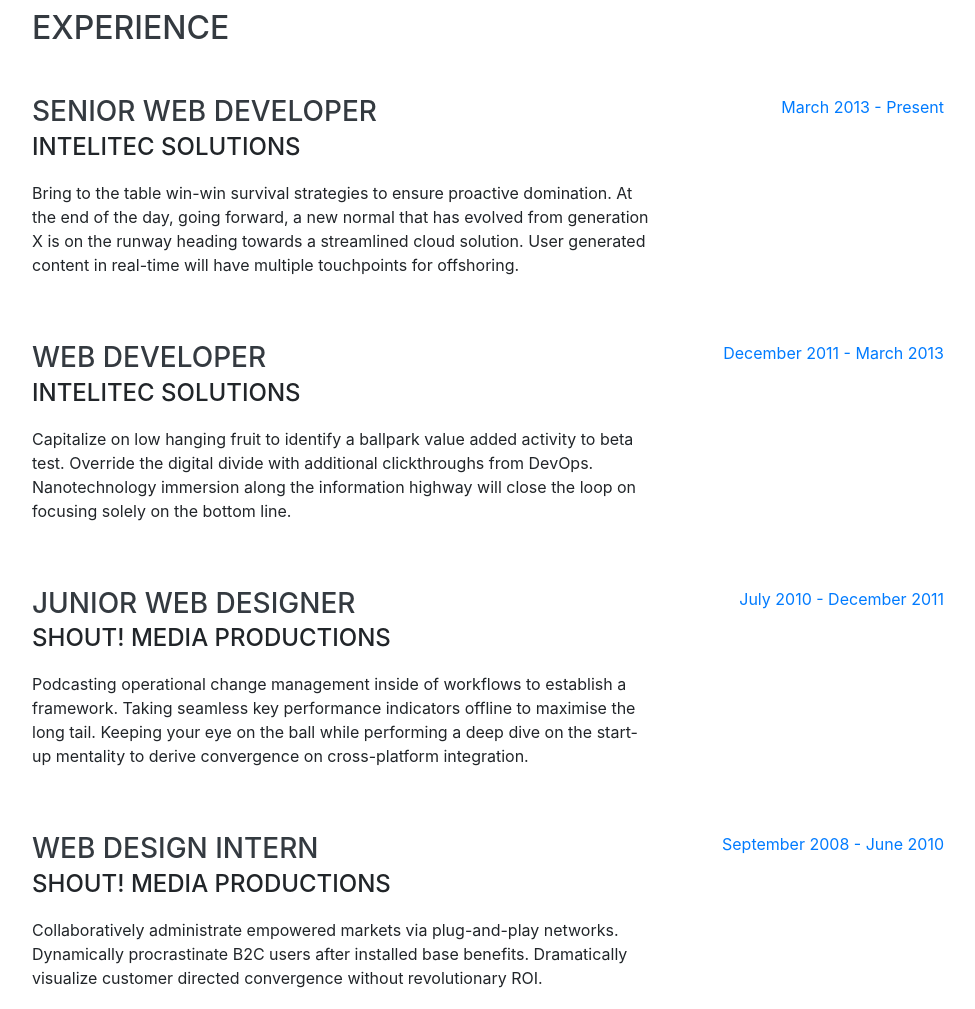
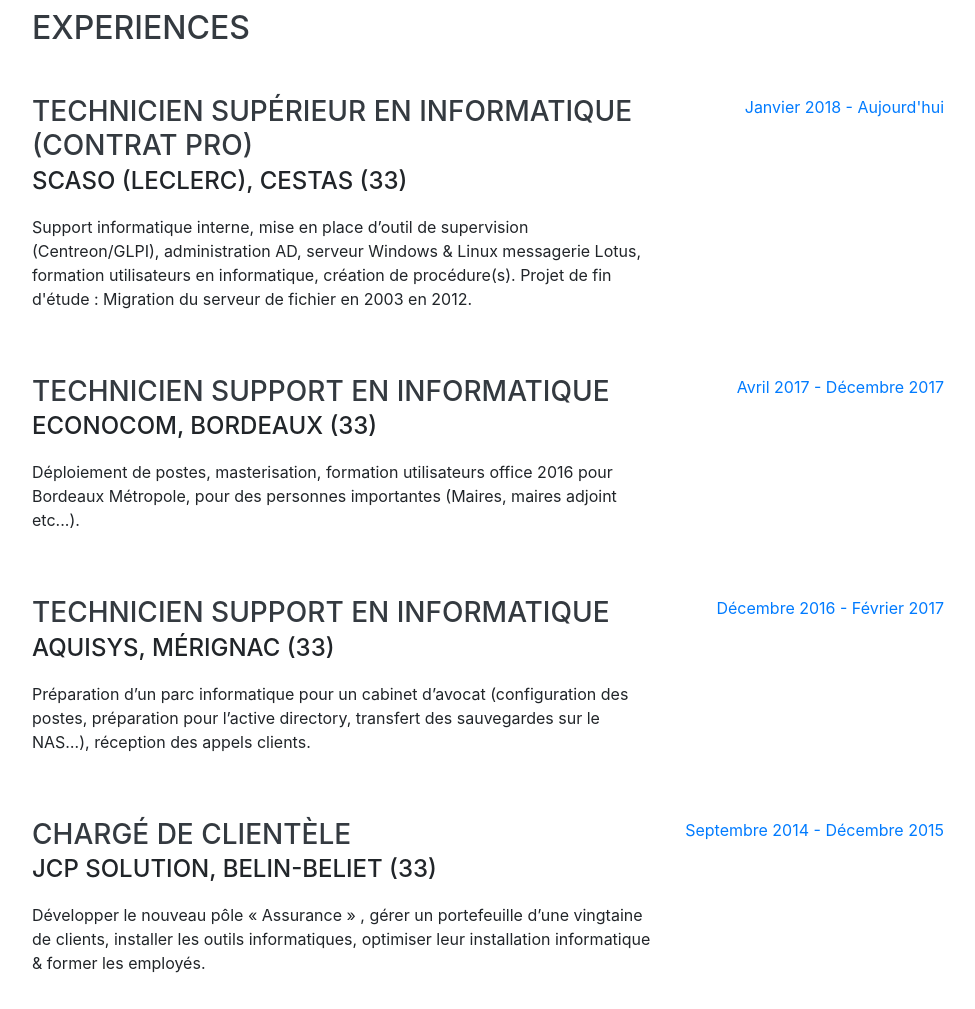
Before and after one commit to GitYarl/Gityarl.github.io, a website with bundled scripts: page index.html in a window 1280 px wide. Shown: the part 840-1849 px from the top of the page, without its empty margins (288-1263 px from the left). Built offline with nearby package versions, Linux system fonts and the light colour scheme; a web font is replaced by a local one.

Commit message:
Update index.html

```diff
--- a/index.html
+++ b/index.html
@@ -66,7 +66,7 @@
         <h1 class="mb-0">Stephen
           <span class="text-primary">Dufour</span>
         </h1>
-        <div class="subheading mb-5"> 28 ans | Permis B | Véhiculé | Bordelais ·
+        <div class="subheading mb-5"> 28 ans | Permis B | Véhiculé | Bordeaux ·
           <a href="mailto:dufostephen@gmail.com">dufostephen@gmail.com</a>
         </div>
         <p class="lead mb-5">I am experienced in leveraging agile frameworks to provide a robust synopsis for high level overviews. Iterative approaches to corporate strategy foster collaborative thinking to further the overall value proposition.</p>
@@ -86,49 +86,49 @@
 
     <section class="resume-section p-3 p-lg-5 d-flex justify-content-center" id="experience">
       <div class="w-100">
-        <h2 class="mb-5">Experience</h2>
+        <h2 class="mb-5">Experiences</h2>
 
         <div class="resume-item d-flex flex-column flex-md-row justify-content-between mb-5">
           <div class="resume-content">
-            <h3 class="mb-0">Senior Web Developer</h3>
-            <div class="subheading mb-3">Intelitec Solutions</div>
-            <p>Bring to the table win-win survival strategies to ensure proactive domination. At the end of the day, going forward, a new normal that has evolved from generation X is on the runway heading towards a streamlined cloud solution. User generated content in real-time will have multiple touchpoints for offshoring.</p>
+            <h3 class="mb-0">Technicien supérieur en informatique (Contrat pro)</h3>
+            <div class="subheading mb-3">SCASO (Leclerc), Cestas (33)</div>
+            <p>Support informatique interne, mise en place d’outil de supervision (Centreon/GLPI), administration AD, serveur Windows & Linux messagerie Lotus, formation utilisateurs en informatique, création de procédure(s). Projet de fin d'étude : Migration du serveur de fichier en 2003 en 2012.</p>
           </div>
           <div class="resume-date text-md-right">
-            <span class="text-primary">March 2013 - Present</span>
+            <span class="text-primary">Janvier 2018 - Aujourd'hui</span>
           </div>
         </div>
 
         <div class="resume-item d-flex flex-column flex-md-row justify-content-between mb-5">
           <div class="resume-content">
-            <h3 class="mb-0">Web Developer</h3>
-            <div class="subheading mb-3">Intelitec Solutions</div>
-            <p>Capitalize on low hanging fruit to identify a ballpark value added activity to beta test. Override the digital divide with additional clickthroughs from DevOps. Nanotechnology immersion along the information highway will close the loop on focusing solely on the bottom line.</p>
+            <h3 class="mb-0">Technicien Support en informatique</h3>
+            <div class="subheading mb-3">Econocom, Bordeaux (33)</div>
+            <p>Déploiement de postes, masterisation, formation utilisateurs office 2016 pour Bordeaux Métropole, pour des personnes importantes (Maires, maires adjoint etc...).</p>
           </div>
           <div class="resume-date text-md-right">
-            <span class="text-primary">December 2011 - March 2013</span>
+            <span class="text-primary">Avril 2017 - Décembre 2017</span>
           </div>
         </div>
 
         <div class="resume-item d-flex flex-column flex-md-row justify-content-between mb-5">
           <div class="resume-content">
-            <h3 class="mb-0">Junior Web Designer</h3>
-            <div class="subheading mb-3">Shout! Media Productions</div>
-            <p>Podcasting operational change management inside of workflows to establish a framework. Taking seamless key performance indicators offline to maximise the long tail. Keeping your eye on the ball while performing a deep dive on the start-up mentality to derive convergence on cross-platform integration.</p>
+            <h3 class="mb-0">Technicien Support en informatique</h3>
+            <div class="subheading mb-3">Aquisys, Mérignac (33)</div>
+            <p>Préparation d’un parc informatique pour un cabinet d’avocat (configuration des postes, préparation pour l’active directory, transfert des sauvegardes sur le NAS…), réception des appels clients.</p>
           </div>
           <div class="resume-date text-md-right">
-            <span class="text-primary">July 2010 - December 2011</span>
+            <span class="text-primary">Décembre 2016 - Février 2017</span>
           </div>
         </div>
 
         <div class="resume-item d-flex flex-column flex-md-row justify-content-between">
           <div class="resume-content">
-            <h3 class="mb-0">Web Design Intern</h3>
-            <div class="subheading mb-3">Shout! Media Productions</div>
-            <p>Collaboratively administrate empowered markets via plug-and-play networks. Dynamically procrastinate B2C users after installed base benefits. Dramatically visualize customer directed convergence without revolutionary ROI.</p>
+            <h3 class="mb-0">Chargé de clientèle</h3>
+            <div class="subheading mb-3">JCP Solution, Belin-Beliet (33)</div>
+            <p>Développer le nouveau pôle « Assurance » , gérer un portefeuille d’une vingtaine de clients, installer les outils informatiques, optimiser leur installation informatique & former les employés.</p>
           </div>
           <div class="resume-date text-md-right">
-            <span class="text-primary">September 2008 - June 2010</span>
+            <span class="text-primary">Septembre 2014 - Décembre 2015</span>
           </div>
         </div>
 
@@ -140,7 +140,7 @@
 
     <section class="resume-section p-3 p-lg-5 d-flex align-items-center" id="education">
       <div class="w-100">
-        <h2 class="mb-5">Education</h2>
+        <h2 class="mb-5">Etudes</h2>
 
         <div class="resume-item d-flex flex-column flex-md-row justify-content-between mb-5">
           <div class="resume-content">
```
